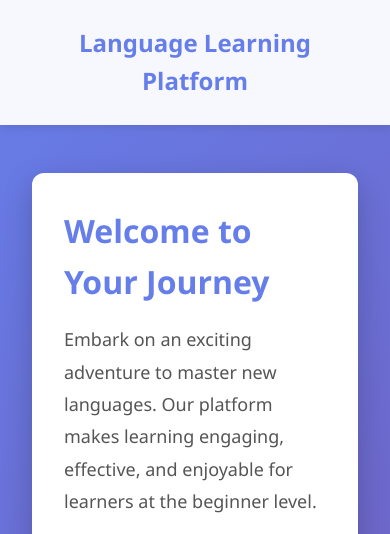
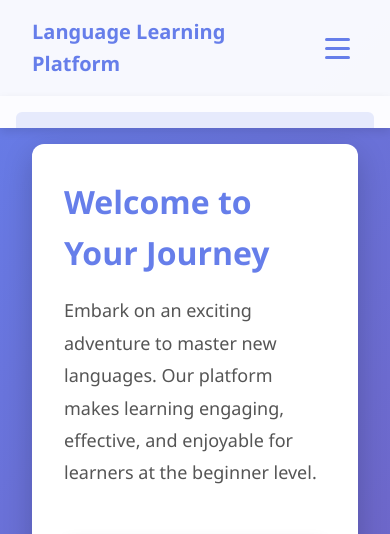
Before and after one commit to DrewHouchens13/LanguageLearningPlatform, a Django app: page / in a window 390 px wide. Shown: the top 534 px of the page. Run offline with Django 5.2, Linux system fonts and the light colour scheme.

Commit message:
Wade's Nav Bar

```diff
--- a/home/static/home/styles.css
+++ b/home/static/home/styles.css
@@ -13,18 +13,104 @@ body {
   min-height: 100vh;
 }
 
-/* Header */
+/* Header and Navigation */
 header {
   background-color: rgba(255, 255, 255, 0.95);
-  padding: 1.5rem 2rem;
   box-shadow: 0 2px 10px rgba(0, 0, 0, 0.1);
+  position: sticky;
+  top: 0;
+  z-index: 1000;
 }
 
-header h1 {
+.navbar {
+  max-width: 1400px;
+  margin: 0 auto;
+  padding: 1rem 2rem;
+  display: flex;
+  justify-content: space-between;
+  align-items: center;
+  position: relative;
+}
+
+.nav-brand h1 {
   color: #667eea;
-  font-size: 2rem;
+  font-size: 1.5rem;
   font-weight: 700;
-  text-align: center;
+}
+
+.nav-menu {
+  display: flex;
+  list-style: none;
+  align-items: center;
+  gap: 0.5rem;
+}
+
+.nav-item {
+  position: relative;
+}
+
+.nav-link {
+  display: block;
+  padding: 0.75rem 1.25rem;
+  color: #555;
+  text-decoration: none;
+  font-weight: 500;
+  border-radius: 6px;
+  transition: all 0.3s ease;
+}
+
+.nav-link:hover {
+  color: #667eea;
+  background-color: rgba(102, 126, 234, 0.1);
+}
+
+.nav-link.active {
+  color: #667eea;
+  background-color: rgba(102, 126, 234, 0.15);
+}
+
+.nav-link.nav-button {
+  background: linear-gradient(135deg, #667eea 0%, #764ba2 100%);
+  color: white;
+  padding: 0.75rem 1.5rem;
+  font-weight: 600;
+}
+
+.nav-link.nav-button:hover {
+  background: linear-gradient(135deg, #7c8fef 0%, #8d5cb5 100%);
+  transform: translateY(-2px);
+  box-shadow: 0 4px 12px rgba(102, 126, 234, 0.4);
+}
+
+/* Mobile Menu Toggle */
+.nav-toggle {
+  display: none;
+  flex-direction: column;
+  background: none;
+  border: none;
+  cursor: pointer;
+  padding: 0.5rem;
+}
+
+.nav-toggle span {
+  width: 25px;
+  height: 3px;
+  background-color: #667eea;
+  margin: 3px 0;
+  transition: all 0.3s ease;
+  border-radius: 3px;
+}
+
+.nav-toggle.active span:nth-child(1) {
+  transform: rotate(45deg) translate(6px, 6px);
+}
+
+.nav-toggle.active span:nth-child(2) {
+  opacity: 0;
+}
+
+.nav-toggle.active span:nth-child(3) {
+  transform: rotate(-45deg) translate(6px, -6px);
 }
 
 /* Main Content */
@@ -115,6 +201,41 @@ footer p {
 }
 
 /* Responsive Design */
+@media (max-width: 968px) {
+  .nav-toggle {
+    display: flex;
+  }
+
+  .nav-menu {
+    position: absolute;
+    top: 100%;
+    left: 0;
+    right: 0;
+    background-color: rgba(255, 255, 255, 0.98);
+    flex-direction: column;
+    padding: 1rem;
+    box-shadow: 0 4px 10px rgba(0, 0, 0, 0.1);
+    gap: 0;
+    max-height: 0;
+    overflow: hidden;
+    transition: max-height 0.3s ease;
+  }
+
+  .nav-menu.active {
+    max-height: 500px;
+  }
+
+  .nav-item {
+    width: 100%;
+  }
+
+  .nav-link {
+    width: 100%;
+    text-align: center;
+    padding: 1rem;
+  }
+}
+
 @media (max-width: 768px) {
   .hero {
     grid-template-columns: 1fr;
@@ -125,8 +246,8 @@ footer p {
     grid-template-columns: 1fr;
   }
 
-  header h1 {
-    font-size: 1.5rem;
+  .nav-brand h1 {
+    font-size: 1.25rem;
   }
 
   .hero-content h2 {
--- a/home/templates/index.html
+++ b/home/templates/index.html
@@ -9,7 +9,24 @@
   </head>
   <body>
     <header>
-      <h1>Language Learning Platform</h1>
+      <nav class="navbar">
+        <div class="nav-brand">
+          <h1>Language Learning Platform</h1>
+        </div>
+        <button class="nav-toggle" aria-label="Toggle navigation">
+          <span></span>
+          <span></span>
+          <span></span>
+        </button>
+        <ul class="nav-menu">
+          <li class="nav-item"><a href="#" class="nav-link active">Home</a></li>
+          <li class="nav-item"><a href="#" class="nav-link">Courses</a></li>
+          <li class="nav-item"><a href="#" class="nav-link">Lessons</a></li>
+          <li class="nav-item"><a href="#" class="nav-link">My Progress</a></li>
+          <li class="nav-item"><a href="#" class="nav-link">Login</a></li>
+          <li class="nav-item"><a href="#" class="nav-link nav-button">Sign Up</a></li>
+        </ul>
+      </nav>
     </header>
 
     <main>
@@ -42,5 +59,24 @@
     <footer>
       <p>&copy; 2025 Language Learning Platform. Start learning today!</p>
     </footer>
+
+    <script>
+      // Mobile menu toggle
+      const navToggle = document.querySelector('.nav-toggle');
+      const navMenu = document.querySelector('.nav-menu');
+
+      navToggle.addEventListener('click', () => {
+        navMenu.classList.toggle('active');
+        navToggle.classList.toggle('active');
+      });
+
+      // Close menu when clicking outside
+      document.addEventListener('click', (e) => {
+        if (!navToggle.contains(e.target) && !navMenu.contains(e.target)) {
+          navMenu.classList.remove('active');
+          navToggle.classList.remove('active');
+        }
+      });
+    </script>
   </body>
 </html>
```
